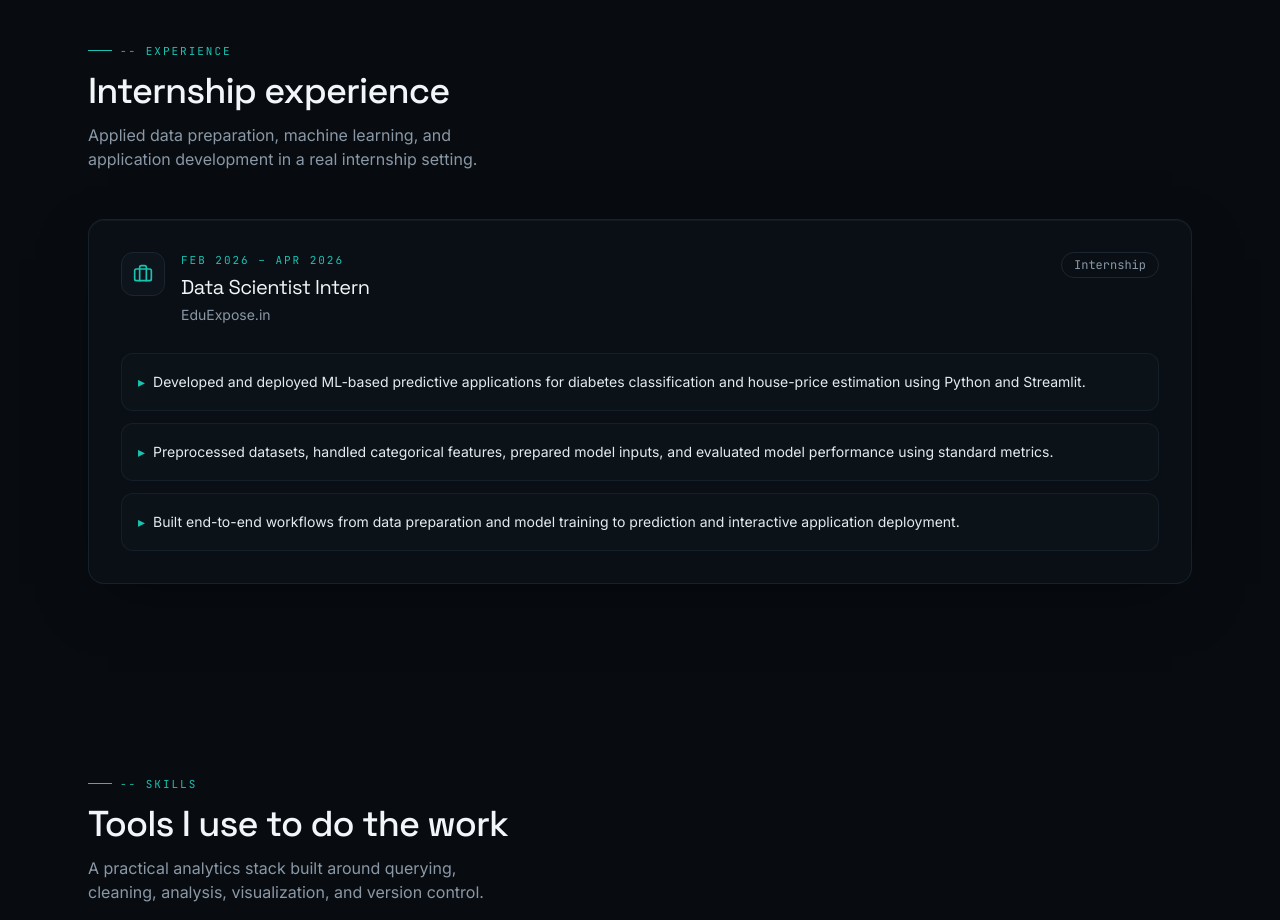
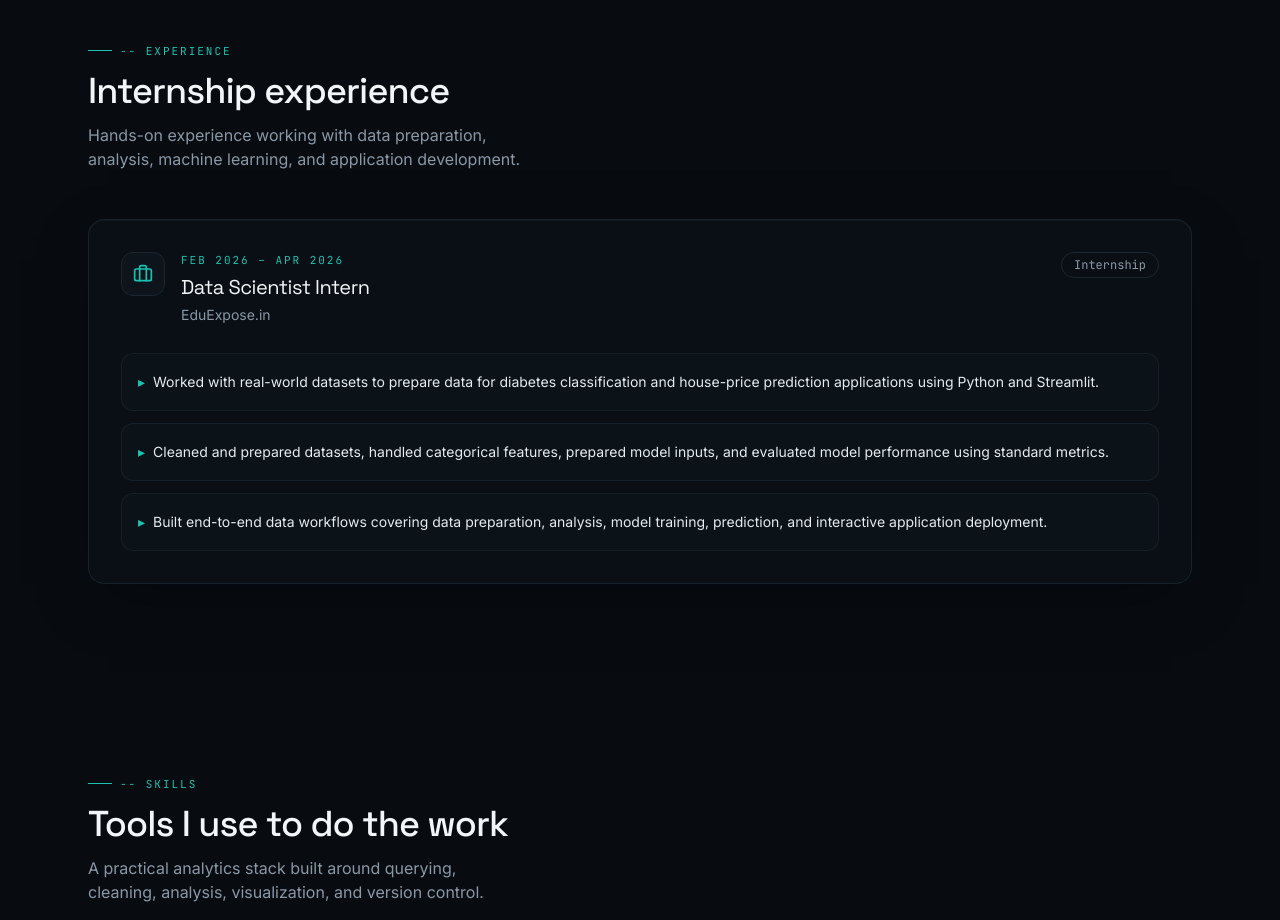
Before and after one commit to bhaskar-nb/portfolio, a Next.js app: page / in a window 1280 px wide. Shown: the part 1480-2400 px from the top of the page. Built offline with nearby package versions, Linux system fonts and the light colour scheme.

Commit message:
Reframe internship experience for data analyst relevance

```diff
--- a/components/Experience.tsx
+++ b/components/Experience.tsx
@@ -10,9 +10,9 @@ const experience = {
   period: "Feb 2026 – Apr 2026",
   type: "Internship",
   bullets: [
-    "Developed and deployed ML-based predictive applications for diabetes classification and house-price estimation using Python and Streamlit.",
-    "Preprocessed datasets, handled categorical features, prepared model inputs, and evaluated model performance using standard metrics.",
-    "Built end-to-end workflows from data preparation and model training to prediction and interactive application deployment.",
+    "Worked with real-world datasets to prepare data for diabetes classification and house-price prediction applications using Python and Streamlit.",
+    "Cleaned and prepared datasets, handled categorical features, prepared model inputs, and evaluated model performance using standard metrics.",
+    "Built end-to-end data workflows covering data preparation, analysis, model training, prediction, and interactive application deployment.",
   ],
 };
 
@@ -23,7 +23,7 @@ export default function Experience() {
         <SectionHeading
           eyebrow="-- experience"
           title="Internship experience"
-          description="Applied data preparation, machine learning, and application development in a real internship setting."
+          description="Hands-on experience working with data preparation, analysis, machine learning, and application development."
         />
 
         <motion.article
```
